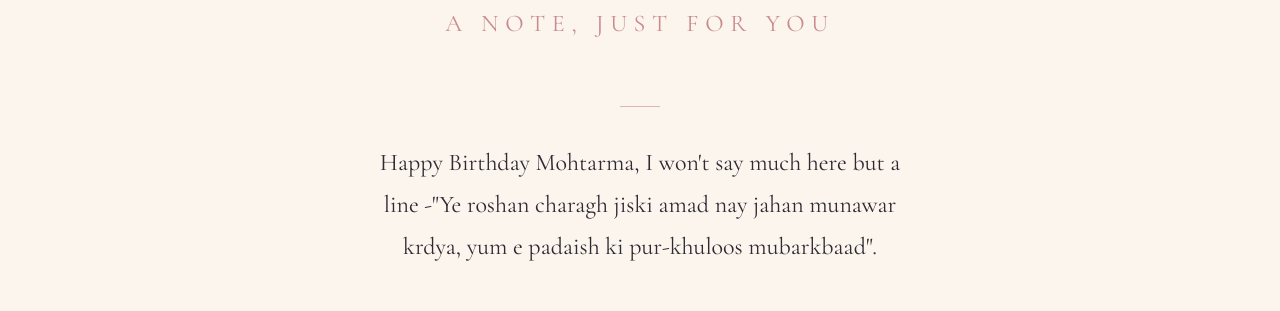
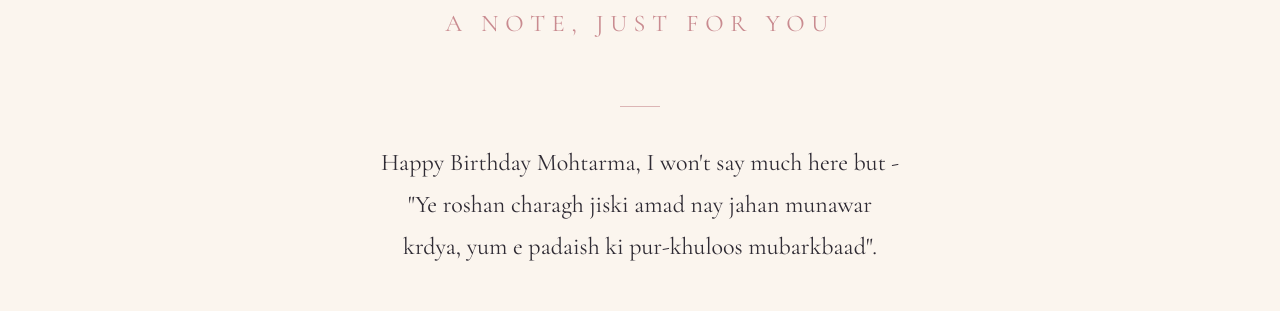
Before and after one commit to cyber12sudo/surprise, a plain HTML site: page index.html in a window 1280 px wide. Shown: the part 909-1220 px from the top of the page. Drawn offline with nearby package versions, Linux system fonts and the light colour scheme.

Commit message:
Update index.html

```diff
--- a/index.html
+++ b/index.html
@@ -574,7 +574,7 @@
 <section class="message reveal">
   <p class="eyebrow">A note, just for you</p>
   <div class="divider"></div>
-  <p><span class="typewriter" id="noteText"><!-- Replace this with your own words to her -->Happy Birthday Mohtarma, I won't say much here but a line -"Ye roshan charagh jiski amad nay jahan munawar krdya, yum e padaish ki pur-khuloos mubarkbaad".</span></p>
+  <p><span class="typewriter" id="noteText"><!-- Replace this with your own words to her -->Happy Birthday Mohtarma, I won't say much here but -"Ye roshan charagh jiski amad nay jahan munawar krdya, yum e padaish ki pur-khuloos mubarkbaad".</span></p>
 </section>
 
 <!-- ============ PHOTOS ============ -->
```
